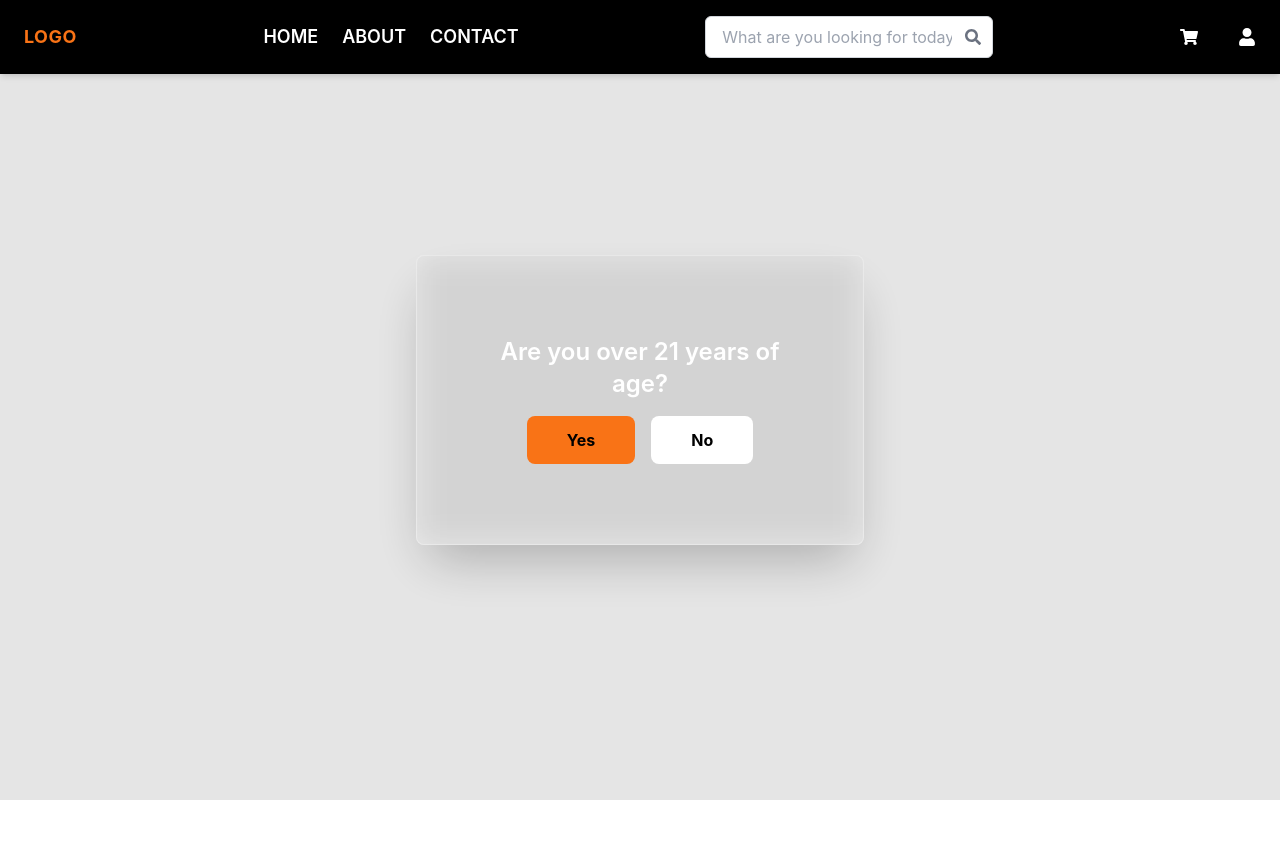
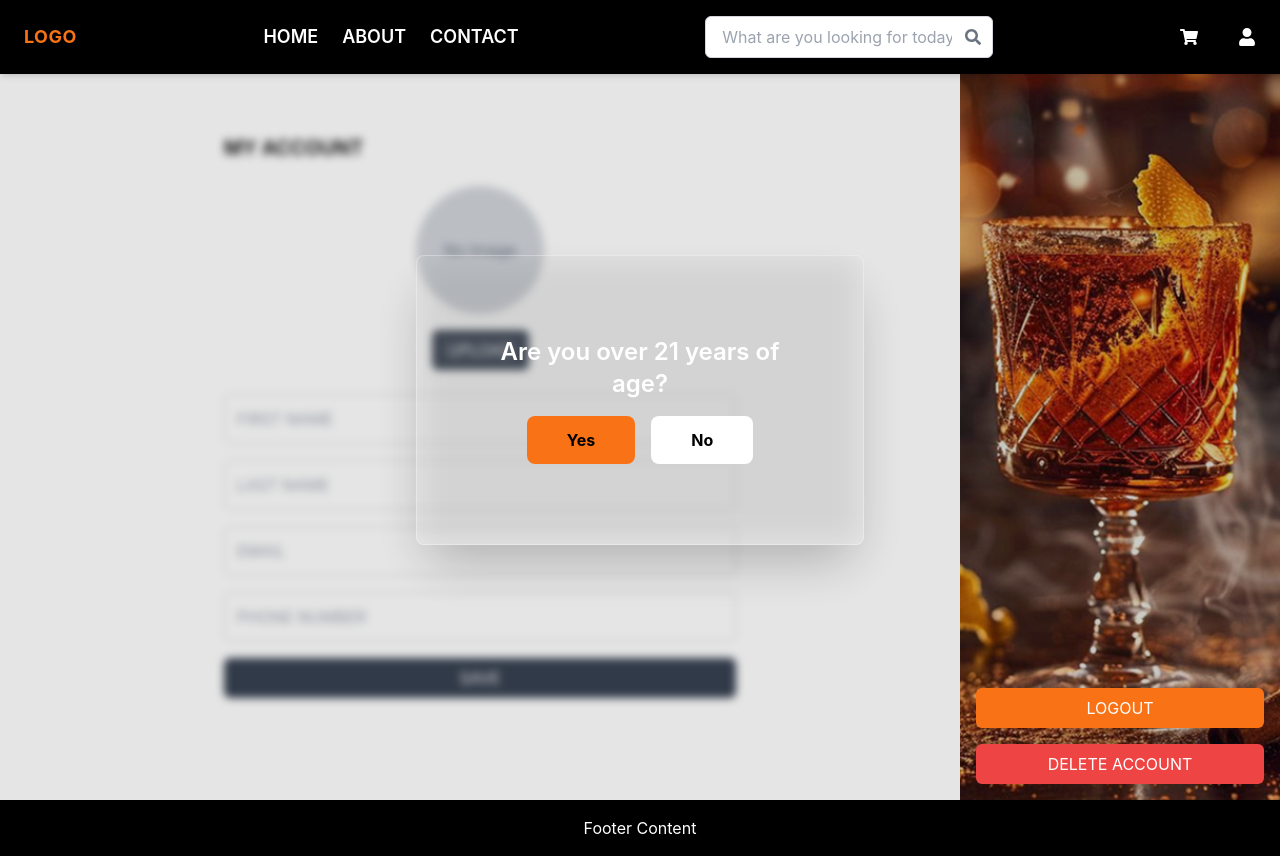
Before and after one commit to ZNilakshi/Capstone-Project, a React (Create React App) app in the folder frontend/: page /Account in a window 1280 px wide. Before the commit the page ends 800 px from the top, so only its background shows below. Built offline with nearby package versions, Linux system fonts and the light colour scheme.

Commit message:
Account page frontend part

```diff
--- a/frontend/src/App.js
+++ b/frontend/src/App.js
@@ -1,21 +1,20 @@
-import Navbar from './components/Navbar';
-import Footer from './components/Footer';
+import Navbar from "./components/Navbar";
+import Footer from "./components/Footer";
 import Home from "./pages/Home";
 import { BrowserRouter as Router, Routes, Route } from "react-router-dom";
 import AgeVerification from "./components/AgeVerification";
 import WineStore from "./pages/WineStore";
-import './App.css';
-
+import "./App.css";
+import Account from "./components/Account";
 function App() {
-
   return (
     <Router>
       <Navbar />
       <AgeVerification />
       <Routes>
         <Route path="/" element={<Home />} />
-        <Route path="/WineStore" element={<WineStore/>} />
-
+        <Route path="/WineStore" element={<WineStore />} />
+        <Route path="/Account" element={<Account />} />
       </Routes>
       <Footer />
     </Router>
--- /dev/null
+++ b/frontend/src/components/Account.jsx
@@ -0,0 +1,126 @@
+import React, { useState } from "react";
+
+const Account = () => {
+  const [selectedImage, setSelectedImage] = useState(null);
+
+  const handleUpload = (event) => {
+    const file = event.target.files[0];
+    if (file) {
+      const imageUrl = URL.createObjectURL(file);
+      setSelectedImage(imageUrl);
+    }
+  };
+
+  const handleLogout = () => {
+    alert("Logging out...");
+  };
+
+  const handleDeleteAccount = () => {
+    const confirmDelete = window.confirm(
+      "Are you sure you want to delete your account?"
+    );
+    if (confirmDelete) {
+      alert("Account deleted!");
+    }
+  };
+
+  return (
+    <div className="flex h-screen">
+      {/* Main Content (3/4 of screen width) */}
+      <main className="flex items-center justify-center w-3/4 h-full p-8">
+        <div className="w-full max-w-lg">
+          <h2 className="mt-8 mb-6 text-xl font-semibold text-left">
+            MY ACCOUNT
+          </h2>
+
+          {/* Profile Image */}
+          <div className="mb-6 text-center">
+            <div className="w-32 h-32 mx-auto mb-4 overflow-hidden bg-gray-300 rounded-full">
+              {selectedImage ? (
+                <img
+                  src={selectedImage}
+                  alt="Profile"
+                  className="object-cover w-full h-full"
+                />
+              ) : (
+                <div className="flex items-center justify-center w-full h-full text-gray-500">
+                  No Image
+                </div>
+              )}
+            </div>
+
+            {/* File Upload Input */}
+            <input
+              type="file"
+              accept="image/*"
+              className="hidden"
+              id="fileInput"
+              onChange={handleUpload}
+            />
+            <label
+              htmlFor="fileInput"
+              className="inline-block px-4 py-2 text-white bg-gray-700 rounded-md cursor-pointer"
+            >
+              UPLOAD
+            </label>
+          </div>
+
+          {/* Account Form */}
+          <form className="flex flex-col gap-4">
+            <input
+              type="text"
+              placeholder="FIRST NAME"
+              className="p-3 border border-gray-300 rounded-md"
+            />
+            <input
+              type="text"
+              placeholder="LAST NAME"
+              className="p-3 border border-gray-300 rounded-md"
+            />
+            <input
+              type="email"
+              placeholder="EMAIL"
+              className="p-3 border border-gray-300 rounded-md"
+            />
+            <input
+              type="tel"
+              placeholder="PHONE NUMBER"
+              className="p-3 border border-gray-300 rounded-md"
+            />
+            <button className="px-4 py-2 text-white bg-gray-700 rounded-md">
+              SAVE
+            </button>
+          </form>
+        </div>
+      </main>
+
+      {/* Sidebar (1/4 of screen width) - Now on the RIGHT */}
+      <aside className="relative w-1/4 h-full">
+        {/* Sidebar Image */}
+        <img
+          src="/account.png"
+          alt="Cocktail"
+          className="object-cover w-full h-full"
+        />
+
+        {/* Overlay Buttons */}
+        <div className="absolute bottom-0 left-0 flex flex-col justify-end w-full h-full gap-4 p-4 bg-black bg-opacity-20">
+          <button
+            onClick={handleLogout}
+            className="w-full py-2 text-white bg-orange-500 rounded-md"
+          >
+            LOGOUT
+          </button>
+          <button
+            onClick={handleDeleteAccount}
+            className="w-full py-2 text-white bg-red-500 rounded-md"
+          >
+            DELETE ACCOUNT
+          </button>
+        </div>
+      </aside>
+    </div>
+  );
+};
+
+export default Account;
```
Also changed, not shown: frontend/public/account.png (added).
